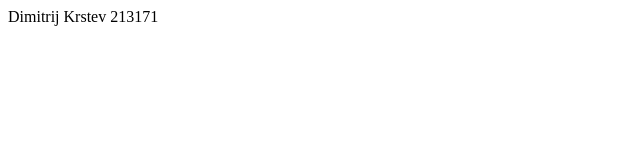
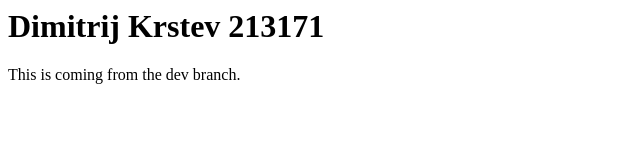
Before and after one commit to DimitrijKrstev/KIII-HW3, a plain HTML site: page index.html in a window 1280 px wide. Shown: the whole page, without its empty margins (0-640 px from the left). Drawn offline with Linux system fonts and the light colour scheme.

Commit message:
Update index.html

```diff
--- a/index.html
+++ b/index.html
@@ -1,3 +1,4 @@
 <html>
-  <p>Dimitrij Krstev 213171</p>
+  <h1>Dimitrij Krstev 213171</h1>
+  <p>This is coming from the dev branch.</p>
 </html>
```
